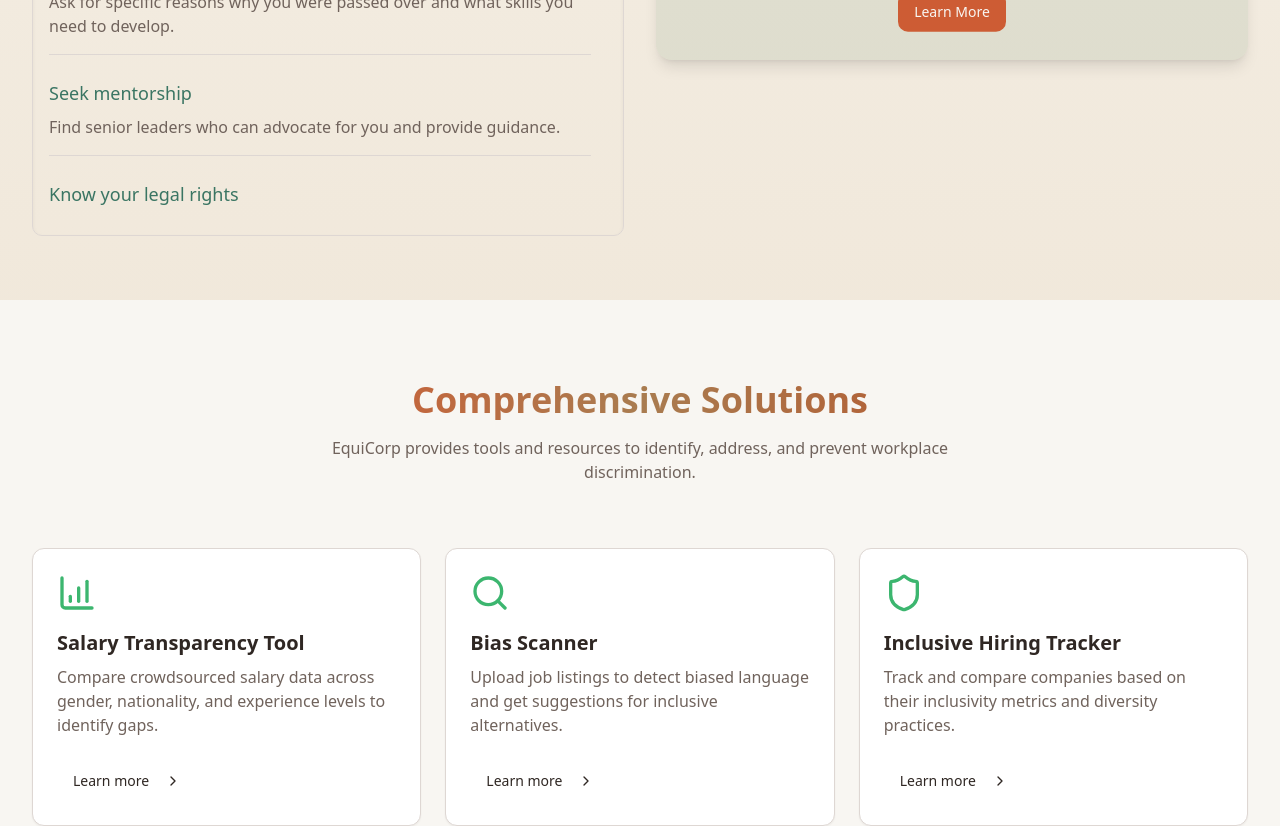
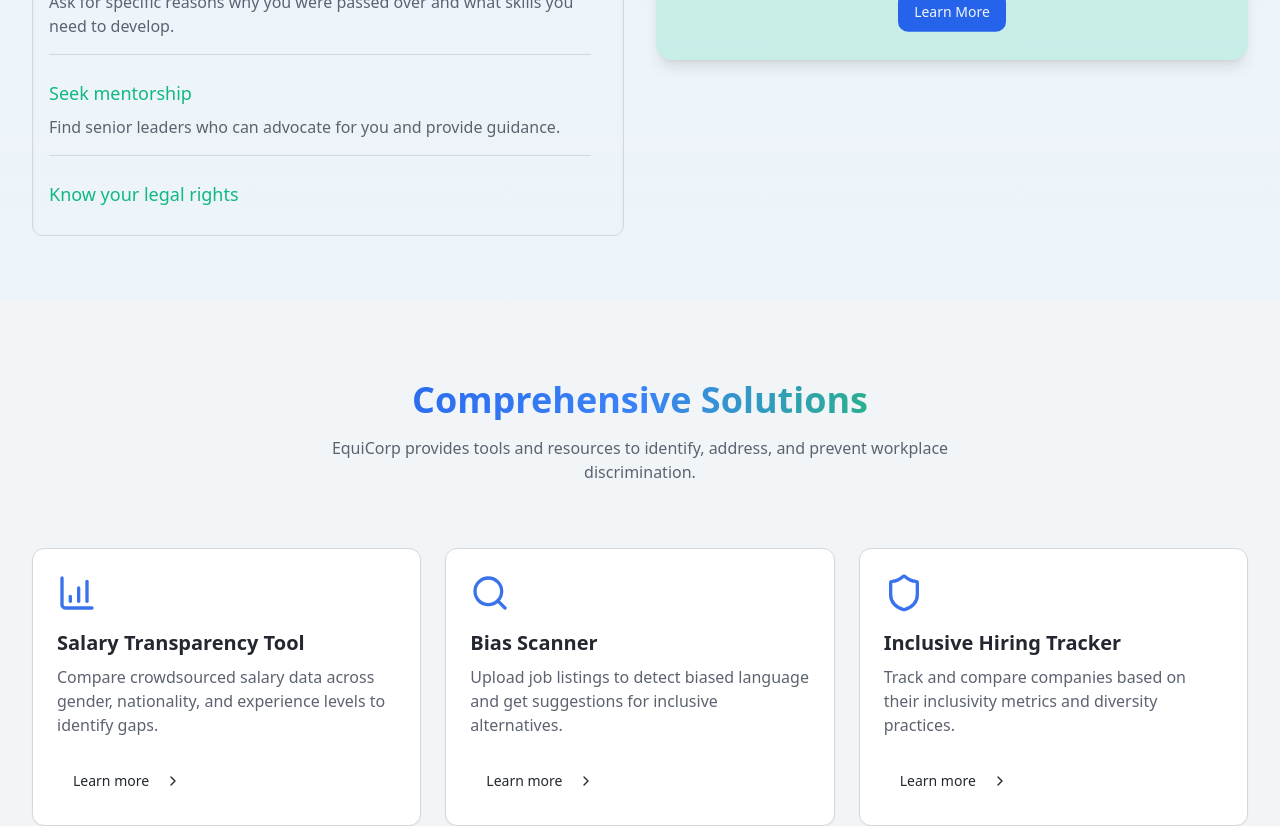
Before and after one commit to arnavsahaa/EquiCorp, a React (Vite) app: page / in a window 1280 px wide. Shown: the part 2155-2981 px from the top of the page. Built offline with nearby package versions, Linux system fonts and the light colour scheme.

Commit message:
Refactor: Update color scheme and add scroll transitions
This commit updates the color scheme to blue, green, and black. It also adds transitions when scrolling through the page.

```diff
--- a/src/components/footer.tsx
+++ b/src/components/footer.tsx
@@ -11,26 +11,26 @@ export function Footer() {
             <Logo />
           </div>
           <div className="text-center">
-            <h3 className="text-lg font-semibold mb-2 text-nature-green">Contact Information</h3>
+            <h3 className="text-lg font-semibold mb-2 text-blue-600">Contact Information</h3>
             <p className="text-muted-foreground">Manipal University Jaipur</p>
-            <a href="mailto:arnavbprd@gmail.com" className="text-nature-terracotta hover:text-nature-rust hover:underline underline-animation">
+            <a href="mailto:arnavbprd@gmail.com" className="text-blue-500 hover:text-blue-700 hover:underline underline-animation">
               arnavbprd@gmail.com
             </a>
 
             <div className="flex justify-center gap-4 mt-4">
-              <a href="#" className="text-muted-foreground hover:text-nature-terracotta transition-colors">
+              <a href="#" className="text-muted-foreground hover:text-blue-500 transition-colors">
                 <Facebook className="h-5 w-5" />
                 <span className="sr-only">Facebook</span>
               </a>
-              <a href="#" className="text-muted-foreground hover:text-nature-terracotta transition-colors">
+              <a href="#" className="text-muted-foreground hover:text-blue-500 transition-colors">
                 <Twitter className="h-5 w-5" />
                 <span className="sr-only">Twitter</span>
               </a>
-              <a href="#" className="text-muted-foreground hover:text-nature-terracotta transition-colors">
+              <a href="#" className="text-muted-foreground hover:text-blue-500 transition-colors">
                 <Instagram className="h-5 w-5" />
                 <span className="sr-only">Instagram</span>
               </a>
-              <a href="#" className="text-muted-foreground hover:text-nature-terracotta transition-colors">
+              <a href="#" className="text-muted-foreground hover:text-blue-500 transition-colors">
                 <Linkedin className="h-5 w-5" />
                 <span className="sr-only">LinkedIn</span>
               </a>
--- a/src/components/logo.tsx
+++ b/src/components/logo.tsx
@@ -4,7 +4,7 @@ import React from 'react';
 export function Logo() {
   return (
     <div className="flex items-center gap-2 group">
-      <div className="bg-gradient-to-r from-nature-green to-nature-forest w-10 h-10 rounded-lg flex items-center justify-center shadow-lg transform transition-transform duration-300 group-hover:scale-110">
+      <div className="bg-gradient-to-r from-blue-500 to-blue-700 w-10 h-10 rounded-lg flex items-center justify-center shadow-lg transform transition-transform duration-300 group-hover:scale-110">
         <svg width="24" height="24" viewBox="0 0 24 24" fill="none" xmlns="http://www.w3.org/2000/svg" className="text-white">
           <path d="M12 3L20 8.5V15.5L12 21L4 15.5V8.5L12 3Z" stroke="currentColor" strokeWidth="2" fill="currentColor" fillOpacity="0.2"/>
           <path d="M7 13.5L12 16.5L17 13.5" stroke="currentColor" strokeWidth="2" strokeLinecap="round"/>
@@ -12,7 +12,7 @@ export function Logo() {
           <path d="M12 3L12 8" stroke="currentColor" strokeWidth="2" strokeLinecap="round"/>
         </svg>
       </div>
-      <span className="text-xl font-bold tracking-tight bg-gradient-to-br from-nature-forest via-nature-green to-nature-sage bg-clip-text text-transparent group-hover:opacity-80 transition-opacity">EquiCorp</span>
+      <span className="text-xl font-bold tracking-tight bg-gradient-to-br from-blue-700 via-blue-600 to-green-500 bg-clip-text text-transparent group-hover:opacity-80 transition-opacity">EquiCorp</span>
     </div>
   );
 }
--- a/src/index.css
+++ b/src/index.css
@@ -1,79 +1,84 @@
+
 @tailwind base;
 @tailwind components;
 @tailwind utilities;
 
 @layer base {
+  html {
+    scroll-behavior: smooth;
+  }
+
   :root {
-    --background: 45 30% 96%;
-    --foreground: 20 15% 16%;
+    --background: 210 30% 96%;
+    --foreground: 220 15% 16%;
 
     --card: 0 0% 100%;
-    --card-foreground: 20 15% 16%;
+    --card-foreground: 220 15% 16%;
 
     --popover: 0 0% 100%;
-    --popover-foreground: 20 15% 16%;
+    --popover-foreground: 220 15% 16%;
 
-    --primary: 160 30% 40%;
-    --primary-foreground: 45 30% 96%;
+    --primary: 216 90% 50%;
+    --primary-foreground: 210 30% 96%;
 
-    --secondary: 25 60% 50%;
-    --secondary-foreground: 20 15% 16%;
+    --secondary: 160 84% 39%;
+    --secondary-foreground: 220 15% 16%;
 
-    --muted: 45 20% 90%;
-    --muted-foreground: 20 10% 40%;
+    --muted: 210 20% 90%;
+    --muted-foreground: 220 10% 40%;
 
-    --accent: 25 70% 50%;
-    --accent-foreground: 20 15% 16%;
+    --accent: 160 84% 39%;
+    --accent-foreground: 220 15% 16%;
 
     --destructive: 0 84% 60%;
-    --destructive-foreground: 45 30% 96%;
+    --destructive-foreground: 210 30% 96%;
 
-    --border: 20 15% 85%;
-    --input: 20 15% 85%;
-    --ring: 160 30% 40%;
+    --border: 220 15% 85%;
+    --input: 220 15% 85%;
+    --ring: 216 90% 50%;
 
     --radius: 0.75rem;
 
-    --sidebar-background: 20 15% 16%;
-    --sidebar-foreground: 45 30% 90%;
-    --sidebar-primary: 160 30% 40%;
-    --sidebar-primary-foreground: 20 15% 16%;
-    --sidebar-accent: 20 15% 21%;
-    --sidebar-accent-foreground: 45 30% 90%;
-    --sidebar-border: 20 15% 21%;
-    --sidebar-ring: 20 10% 55%;
+    --sidebar-background: 220 15% 16%;
+    --sidebar-foreground: 210 30% 90%;
+    --sidebar-primary: 216 90% 50%;
+    --sidebar-primary-foreground: 220 15% 16%;
+    --sidebar-accent: 220 15% 21%;
+    --sidebar-accent-foreground: 210 30% 90%;
+    --sidebar-border: 220 15% 21%;
+    --sidebar-ring: 220 10% 55%;
   }
 
   .dark {
-    --background: 20 15% 16%;
-    --foreground: 45 30% 90%;
+    --background: 220 15% 16%;
+    --foreground: 210 30% 90%;
 
-    --card: 20 15% 16%;
-    --card-foreground: 45 30% 90%;
+    --card: 220 15% 16%;
+    --card-foreground: 210 30% 90%;
 
-    --popover: 20 15% 18%;
-    --popover-foreground: 45 30% 90%;
+    --popover: 220 15% 18%;
+    --popover-foreground: 210 30% 90%;
 
-    --primary: 160 35% 39%;
-    --primary-foreground: 20 15% 16%;
+    --primary: 216 90% 50%;
+    --primary-foreground: 220 15% 16%;
 
-    --secondary: 25 65% 40%;
-    --secondary-foreground: 45 30% 90%;
+    --secondary: 160 84% 39%;
+    --secondary-foreground: 210 30% 90%;
 
-    --muted: 20 10% 22%;
-    --muted-foreground: 20 10% 65%;
+    --muted: 220 10% 22%;
+    --muted-foreground: 220 10% 65%;
 
-    --accent: 25 65% 50%;
-    --accent-foreground: 20 15% 16%;
+    --accent: 160 84% 39%;
+    --accent-foreground: 220 15% 16%;
 
     --destructive: 0 62.8% 30.6%;
     --destructive-foreground: 0 0% 98%;
 
-    --border: 20 10% 22%;
-    --input: 20 10% 22%;
-    --ring: 160 35% 30%;
+    --border: 220 10% 22%;
+    --input: 220 10% 22%;
+    --ring: 216 90% 40%;
 
-    --accent-dark: 160 40% 16%;
+    --accent-dark: 216 90% 16%;
   }
 }
 
@@ -119,8 +124,20 @@
   }
 
   .text-gradient {
-    @apply bg-gradient-to-r from-nature-terracotta via-nature-earth to-nature-rust bg-clip-text text-transparent;
+    @apply bg-gradient-to-r from-blue-600 via-blue-500 to-green-500 bg-clip-text text-transparent;
   }
+}
+
+/* Scroll reveal animations */
+.scroll-animate {
+  opacity: 0;
+  transform: translateY(20px);
+  transition: opacity 0.8s ease, transform 0.8s ease;
+}
+
+.scroll-animate.animate-fade-in {
+  opacity: 1;
+  transform: translateY(0);
 }
 
 /* New animations */
@@ -135,19 +152,19 @@
 
 @keyframes glow {
   0%, 100% {
-    box-shadow: 0 0 5px rgba(39, 174, 96, 0.5);
+    box-shadow: 0 0 5px rgba(37, 99, 235, 0.5);
   }
   50% {
-    box-shadow: 0 0 20px rgba(39, 174, 96, 0.8);
+    box-shadow: 0 0 20px rgba(37, 99, 235, 0.8);
   }
 }
 
 @keyframes border-pulse {
   0%, 100% {
-    border-color: rgba(39, 174, 96, 0.3);
+    border-color: rgba(37, 99, 235, 0.3);
   }
   50% {
-    border-color: rgba(39, 174, 96, 1);
+    border-color: rgba(37, 99, 235, 1);
   }
 }
 
@@ -216,7 +233,7 @@
   }
   .underline-animation:after {
     content: '';
-    @apply absolute w-full scale-x-0 h-0.5 bottom-0 left-0 bg-primary origin-bottom-right transition-transform duration-300;
+    @apply absolute w-full scale-x-0 h-0.5 bottom-0 left-0 bg-blue-500 origin-bottom-right transition-transform duration-300;
   }
   .underline-animation:hover:after {
     @apply scale-x-100 origin-bottom-left;
@@ -233,6 +250,6 @@
     @apply transition-all duration-300;
   }
   .hover-glow:hover {
-    @apply shadow-[0_0_15px_rgba(58,117,99,0.6)];
+    @apply shadow-[0_0_15px_rgba(37,99,235,0.6)];
   }
 }
--- a/src/pages/Index.tsx
+++ b/src/pages/Index.tsx
@@ -31,12 +31,20 @@ const Index = () => {
   return (
     <div className="min-h-screen flex flex-col">
       <Header />
-      <main>
+      <main className="scroll-smooth">
         <Hero />
-        <VideoGallery />
-        <Features />
-        <Resources />
-        <Contact />
+        <div className="scroll-animate">
+          <VideoGallery />
+        </div>
+        <div className="scroll-animate">
+          <Features />
+        </div>
+        <div className="scroll-animate">
+          <Resources />
+        </div>
+        <div className="scroll-animate">
+          <Contact />
+        </div>
       </main>
       <Footer />
       <ChatBot />
--- a/tailwind.config.ts
+++ b/tailwind.config.ts
@@ -64,35 +64,35 @@ export default {
 					ring: 'hsl(var(--sidebar-ring))'
 				},
 				equicorp: {
-					primary: '#27AE60',   // Green
-					secondary: '#F59E0B', // Amber
-					light: '#E8F5E9',     // Light green
-					dark: '#1B5E20',      // Dark green
-					accent: '#D97706'     // Amber dark
+					primary: '#2563eb',   // Blue
+					secondary: '#10b981', // Green
+					light: '#e0f2fe',     // Light blue
+					dark: '#0f172a',      // Dark blue/black
+					accent: '#059669'     // Emerald
 				},
 				sap: {
-					primary: '#27AE60',
-					secondary: '#2ECC71',
-					light: '#E8F5E9',
-					dark: '#1B5E20',
-					accent: '#66BB6A'
+					primary: '#2563eb',
+					secondary: '#3b82f6',
+					light: '#e0f2fe',
+					dark: '#1e40af',
+					accent: '#38bdf8'
 				},
 				nature: {
-					green: '#3A7563',      // Deeper teal-green
-					moss: '#587B53',       // Mossy green
-					earth: '#A97C50',      // Earthy brown
-					sand: '#E0C9A6',       // Sandy beige
-					leaf: '#70A96C',       // Fresh leaf
-					forest: '#2A5D4C',     // Deep forest
-					wood: '#8D6346',       // Wood brown
-					bark: '#594A3C',       // Dark bark
-					soil: '#7D5C45',       // Rich soil
-					olive: '#5E7A45',      // Olive green
-					rust: '#B55A30',       // Rusty orange
-					terracotta: '#CD5C34', // Terracotta
-					sage: '#91A88C',       // Sage green
-					stone: '#A3A097',      // Stone gray
-					clay: '#B67363'        // Clay red
+					green: '#10b981',      // Emerald
+					moss: '#059669',       // Green
+					earth: '#1e40af',      // Dark blue
+					sand: '#e0f2fe',       // Light blue
+					leaf: '#22c55e',       // Green
+					forest: '#0f766e',     // Teal
+					wood: '#1e3a8a',       // Dark blue
+					bark: '#0f172a',       // Navy/Black
+					soil: '#0f172a',       // Dark blue/black
+					olive: '#15803d',      // Green
+					rust: '#1d4ed8',       // Blue
+					terracotta: '#2563eb', // Blue
+					sage: '#34d399',       // Light green
+					stone: '#475569',      // Slate
+					clay: '#3b82f6'        // Blue
 				}
 			},
 			borderRadius: {
```
Also changed, not shown: src/components/hero.tsx (+10 -10 lines).
